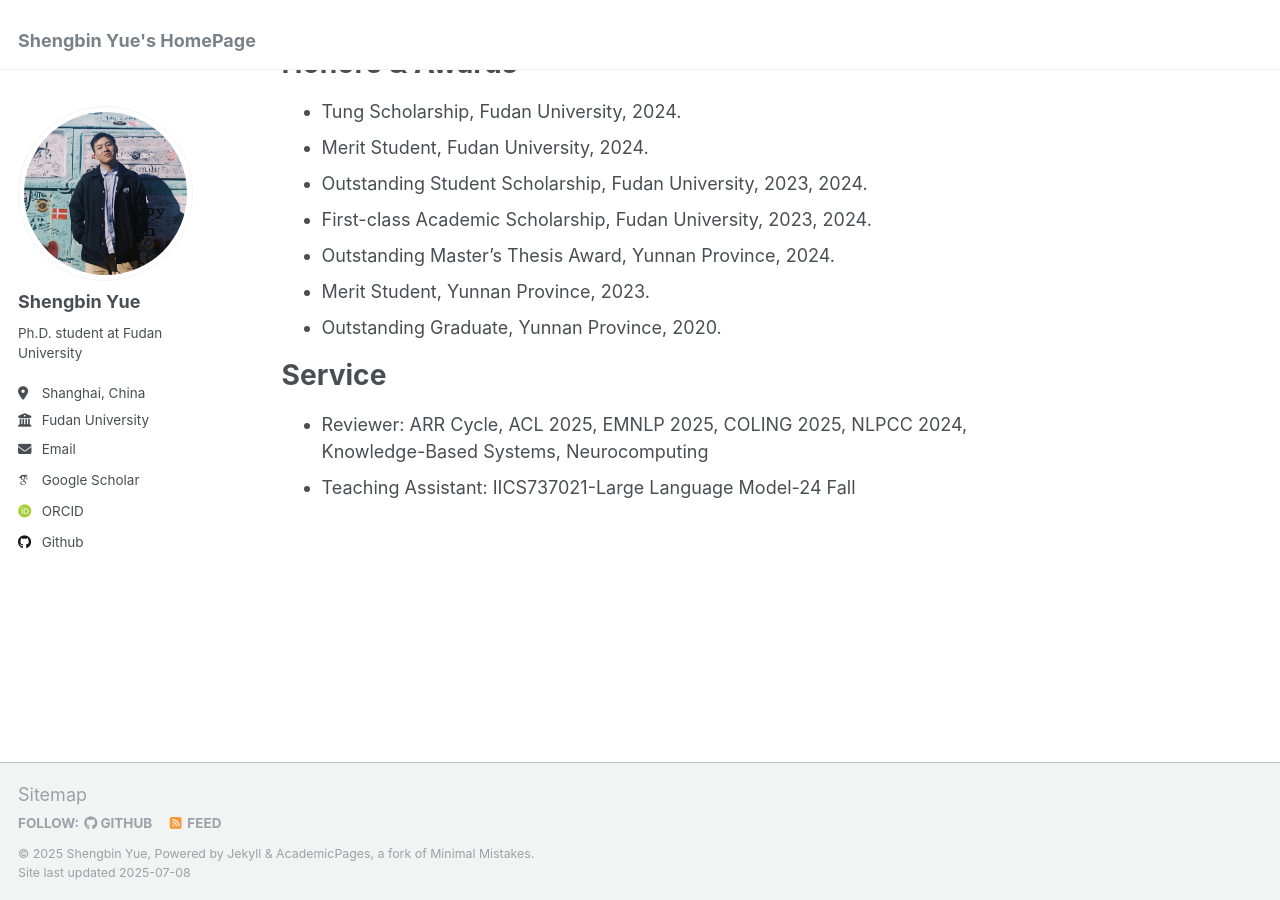
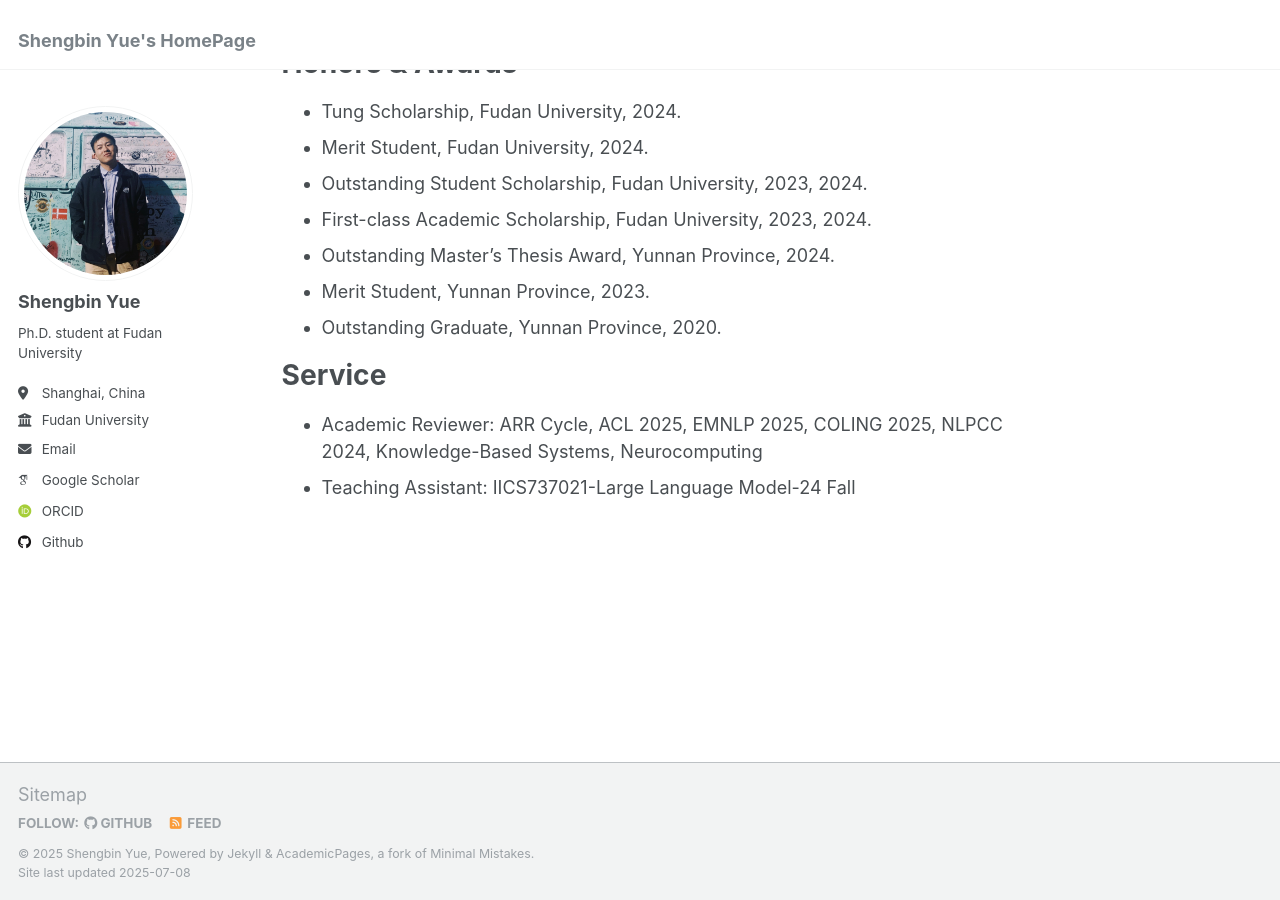
Before and after one commit to yueshengbin/yueshengbin.github.io, a Jekyll site: the page built from _pages/about.md, in a window 1280 px wide and 900 px high, scrolled down 2079 px. Built offline with Jekyll 4.4.1, drawn with Linux system fonts in a browser that asks for light colours; some web fonts are replaced.

Commit message:
Update about.md

```diff
--- a/_pages/about.md
+++ b/_pages/about.md
@@ -74,5 +74,5 @@ Honors & Awards
 
 Service
 ======
-* Reviewer: ARR Cycle, ACL 2025, EMNLP 2025, COLING 2025, NLPCC 2024, Knowledge-Based Systems, Neurocomputing
+* Academic Reviewer: ARR Cycle, ACL 2025, EMNLP 2025, COLING 2025, NLPCC 2024, Knowledge-Based Systems, Neurocomputing
 * Teaching Assistant: IICS737021-Large Language Model-24 Fall
```
